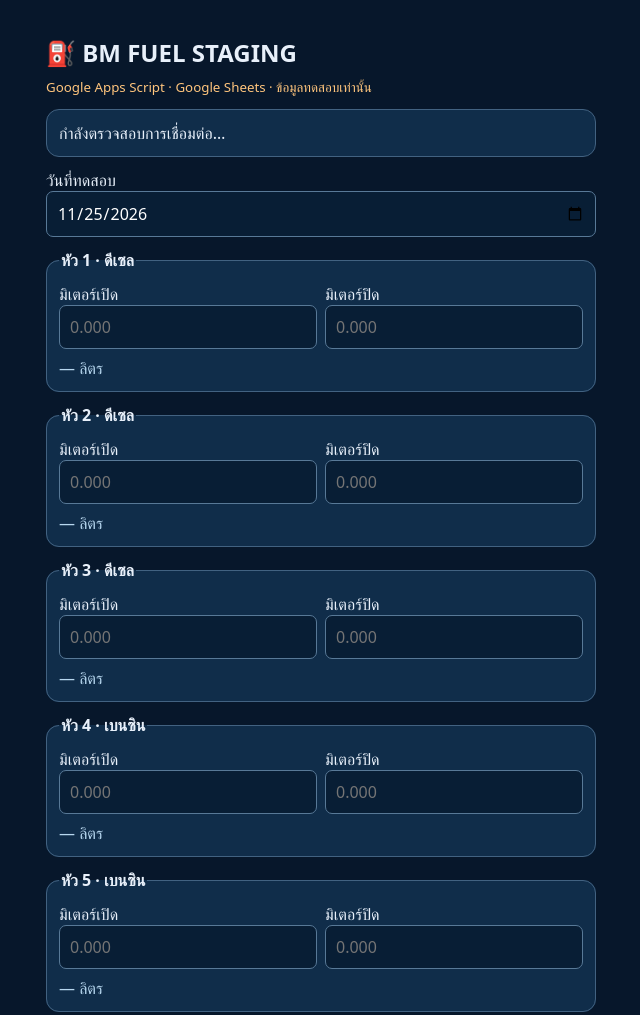
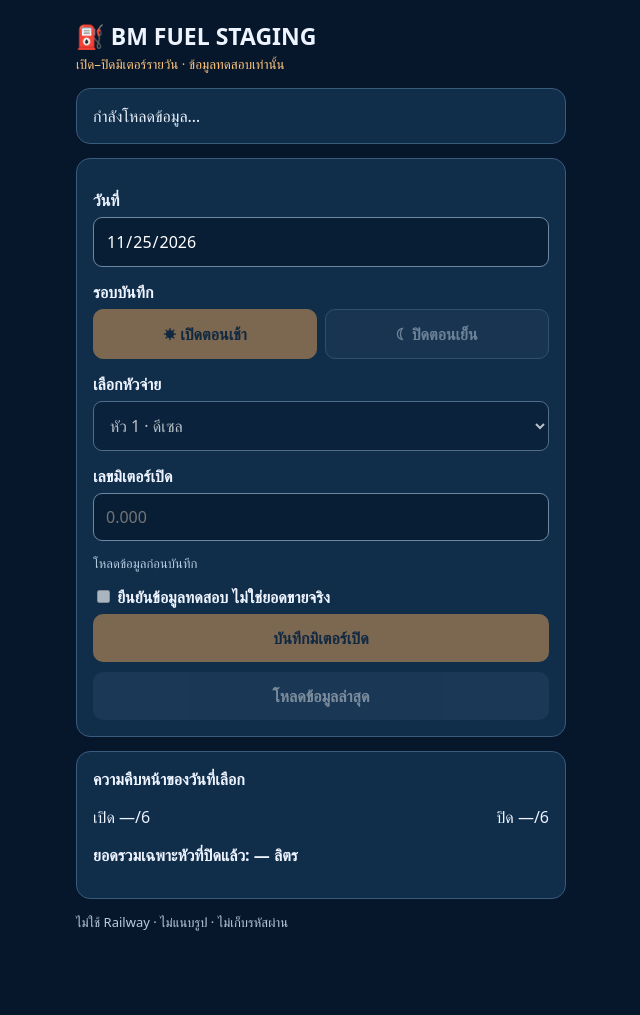
Before and after one commit to sounalinz5-maker/BM_Feel_Management_Google_Sheets_Template, a website: page staging-apps-script/Index.html in a window 1280 px wide. Shown: the top 1015 px of the page, without its empty margins (319-959 px from the left). After the commit the page ends 964 px from the top, so only its background shows below. Drawn offline with Linux system fonts and the light colour scheme.

Commit message:
STAGING v2: dropdown nozzle selection and separate morning/evening meter records

```diff
--- a/staging-apps-script/Index.html
+++ b/staging-apps-script/Index.html
@@ -1,10 +1,35 @@
 <!doctype html><html lang="th"><head><base target="_top"><style>
-*{box-sizing:border-box}body{font:16px system-ui,sans-serif;background:#07172b;color:#e8f0fa;margin:0}main{max-width:590px;margin:auto;padding:20px}h1{font-size:24px;margin-bottom:6px}small{color:#ffc57d}section,fieldset{background:#102d4a;border:1px solid #426281;border-radius:13px;padding:12px;margin:12px 0}legend{font-weight:bold}label{display:block}input{background:#081e35;border:1px solid #587997;border-radius:7px;color:white;padding:10px;font:inherit;width:100%}input[type=checkbox]{width:auto} .grid{display:grid;grid-template-columns:1fr 1fr;gap:8px}button{font:inherit;background:#ffa54e;color:#07172b;font-weight:bold;border:0;border-radius:9px;padding:13px;width:100%}button:disabled{opacity:.5}p{line-height:1.5}output{display:block;color:#b7d7ef;margin-top:8px}#status{white-space:pre-wrap;overflow-wrap:anywhere}
-</style></head><body><main><h1>⛽ BM FUEL STAGING</h1><small>Google Apps Script · Google Sheets · ข้อมูลทดสอบเท่านั้น</small><section id="status" role="status">กำลังตรวจสอบการเชื่อมต่อ…</section><form id="meters"><label>วันที่ทดสอบ<input id="day" type="date" required></label><div id="rows"></div><p><label><input id="confirm" type="checkbox" required> ยืนยันว่าเป็นข้อมูลทดสอบ ไม่ใช่ยอดขายจริง</label></p><button id="save" disabled>บันทึกทั้ง 6 หัวจ่าย</button></form><p>ไม่ใช้ Railway · ไม่แนบรูป · ไม่เก็บรหัสผ่าน</p></main><script>
-const el=id=>document.getElementById(id),form=el('meters'),save=el('save'),status=el('status');let connected=false,busy=false;
-const now=new Date();el('day').value=new Intl.DateTimeFormat('sv-SE',{timeZone:'Asia/Vientiane',year:'numeric',month:'2-digit',day:'2-digit'}).format(now);
-for(let i=1;i<=6;i++){const f=document.createElement('fieldset');f.innerHTML='<legend>หัว '+i+' · '+(i<=3?'ดีเซล':'เบนซิน')+'</legend><div class="grid"><label>มิเตอร์เปิด<input id="o'+i+'" required inputmode="decimal" pattern="[0-9]{1,10}([.][0-9]{1,3})?" placeholder="0.000"></label><label>มิเตอร์ปิด<input id="c'+i+'" required inputmode="decimal" pattern="[0-9]{1,10}([.][0-9]{1,3})?" placeholder="0.000"></label></div><output id="v'+i+'">— ลิตร</output>';el('rows').appendChild(f);f.addEventListener('input',()=>{const a=el('o'+i).value,b=el('c'+i).value;el('v'+i).textContent=a&&b&&Number(b)>=Number(a)?(Number(b)-Number(a)).toFixed(3)+' ลิตร':'— ลิตร';});}
-function fail(e){busy=false;save.disabled=!connected;status.textContent='ไม่สำเร็จ: '+(e.message||String(e));}
-google.script.run.withSuccessHandler(r=>{connected=r.ok===true&&r.source==='APPS_SCRIPT_STAGING_SAMPLE';save.disabled=!connected;status.textContent=connected?'เชื่อม Google Sheets STAGING สำเร็จ':'ยังไม่ได้ยืนยันการเชื่อมต่อ';}).withFailureHandler(fail).getStatus();
-form.addEventListener('submit',e=>{e.preventDefault();if(!connected||busy)return;const readings=Array.from({length:6},(_,j)=>({nozzle:j+1,opening:el('o'+(j+1)).value,closing:el('c'+(j+1)).value}));busy=true;save.disabled=true;status.textContent='กำลังบันทึกและตรวจสอบ 6 รายการ…';google.script.run.withSuccessHandler(r=>{busy=false;save.disabled=false;if(r.persisted===true&&r.count===6){status.textContent='บันทึกและอ่านกลับจาก Google Sheets สำเร็จ 6 หัวจ่าย';el('confirm').checked=false;}else{status.textContent='ไม่สามารถยืนยันการบันทึก กรุณาตรวจ Meter_Log';}}).withFailureHandler(fail).saveMeters({date:el('day').value,readings,confirmSample:el('confirm').checked});});
+*{box-sizing:border-box}body{margin:0;background:#07172b;color:#edf4ff;font:16px system-ui,sans-serif}main{max-width:530px;margin:auto;padding:20px}h1{font-size:23px;margin:0}small{color:#ffc57d}section{background:#102d4a;border:1px solid #395b7c;border-radius:14px;padding:16px;margin:14px 0}label{display:block;font-weight:600;margin:14px 0 6px}input,select{width:100%;color:#fff;background:#081e35;border:1px solid #6c88a3;border-radius:9px;padding:12px;font:inherit}input[readonly]{color:#b5c9dd}input[type=checkbox]{width:auto}button{border:0;background:#ffad58;color:#12253a;font:inherit;font-weight:bold;border-radius:10px;padding:13px;width:100%;cursor:pointer}button:disabled{opacity:.45;cursor:default}.grid{display:grid;grid-template-columns:1fr 1fr;gap:8px}.grid button{background:#233e5a;color:#dbe9f6;border:1px solid #5b7792}.grid button[aria-pressed=true]{background:#ffad58;color:#102234;border-color:#ffad58}.summary{display:flex;justify-content:space-between;gap:8px;flex-wrap:wrap}.line{display:flex;justify-content:space-between;border-top:1px solid #385673;padding:9px 0;font-size:14px}.muted{color:#b7cce1;font-size:13px}#status{white-space:pre-wrap;overflow-wrap:anywhere}#calc{font-size:24px;font-weight:bold;color:#a3e6bf;margin-top:10px}#reload{background:#284764;color:white;margin-top:10px}[hidden]{display:none!important}
+</style></head><body><main><h1>⛽ BM FUEL STAGING</h1><small>เปิด–ปิดมิเตอร์รายวัน · ข้อมูลทดสอบเท่านั้น</small>
+<section id="status" role="status" aria-live="polite">กำลังเชื่อมต่อ…</section><section><label for="day">วันที่</label><input type="date" id="day" required><label>รอบบันทึก</label><div class="grid"><button id="morning" type="button" aria-pressed="true">☀ เปิดตอนเช้า</button><button id="evening" type="button" aria-pressed="false">☾ ปิดตอนเย็น</button></div>
+<label for="nozzle">เลือกหัวจ่าย</label><select id="nozzle"></select>
+<form id="form"><div id="openingBox" hidden><label for="opening">มิเตอร์เปิด (บันทึกแล้ว)</label><input id="opening" readonly></div><label id="valueLabel" for="value">เลขมิเตอร์เปิด</label><input id="value" inputmode="decimal" required pattern="[0-9]{1,10}([.][0-9]{1,3})?" placeholder="0.000" autocomplete="off"><div id="calc" hidden></div><p class="muted" id="hint"></p><label><input type="checkbox" id="confirm" required> ยืนยันข้อมูลทดสอบ ไม่ใช่ยอดขายจริง</label><button id="save" disabled>บันทึกมิเตอร์เปิด</button></form><button id="reload" type="button">โหลดข้อมูลล่าสุด</button></section>
+<section><strong>ความคืบหน้าของวันที่เลือก</strong><p class="summary"><span id="opened">เปิด —/6</span><span id="closed">ปิด —/6</span></p><div id="progress"></div><p><strong>ยอดรวมเฉพาะหัวที่ปิดแล้ว: <span id="total">—</span> ลิตร</strong></p></section><p class="muted">ไม่ใช้ Railway · ไม่แนบรูป · ไม่เก็บรหัสผ่าน</p></main><script>
+const el=id=>document.getElementById(id),day=el('day'),nozzle=el('nozzle'),value=el('value'),save=el('save'),status=el('status');let phase='open',busy=false,state=null,serial=0;
+const fmt=n=>n===null?'—':Number(n).toLocaleString('en-US',{minimumFractionDigits:3,maximumFractionDigits:3});
+day.value=new Intl.DateTimeFormat('sv-SE',{timeZone:'Asia/Vientiane',year:'numeric',month:'2-digit',day:'2-digit'}).format(new Date());
+const names=n=>'หัว '+n+' · '+(n<=3?'ดีเซล':'เบนซิน');
+for(let i=1;i<=6;i++)nozzle.add(new Option(names(i),String(i)));
+function selected(){return state?.records.find(r=>r.nozzle===Number(nozzle.value));}
+function update(){
+  const r=selected(),closing=phase==='close',allowed=!!r&&(closing?r.state==='open':r.state==='empty');
+  el('morning').setAttribute('aria-pressed',String(!closing));el('evening').setAttribute('aria-pressed',String(closing));
+  [day,nozzle,el('morning'),el('evening'),el('reload')].forEach(x=>x.disabled=busy);
+  el('openingBox').hidden=!closing;el('opening').value=r?.opening!=null?fmt(r.opening):'ยังไม่บันทึก';
+  el('valueLabel').textContent=closing?'เลขมิเตอร์ปิด':'เลขมิเตอร์เปิด';
+  value.disabled=busy||!allowed;el('confirm').disabled=busy||!allowed;
+  save.disabled=busy||!allowed;save.textContent=closing?'บันทึกมิเตอร์ปิด':'บันทึกมิเตอร์เปิด';
+  el('hint').textContent=!r?'โหลดข้อมูลก่อนบันทึก':r.state==='closed'?'ปิดมิเตอร์แล้ว · ขาย '+fmt(r.liters)+' ลิตร':closing?(allowed?'เลขเปิดดึงจากข้อมูลที่บันทึกไว้':'ต้องบันทึกเลขเปิดก่อน'):(allowed?'บันทึกเลขเปิดเพียงครั้งเดียว':'บันทึกเลขเปิดแล้ว '+fmt(r.opening));
+  el('calc').hidden=!closing||!allowed||!value.value||!value.validity.valid||Number(value.value)<r?.opening;
+  if(!el('calc').hidden)el('calc').textContent=fmt((Math.round(Number(value.value)*1000)-Math.round(r.opening*1000))/1000)+' ลิตร';
+  el('opened').textContent='เปิด '+(state?.opened??'—')+'/6';el('closed').textContent='ปิด '+(state?.closed??'—')+'/6';el('total').textContent=state?fmt(state.total):'—';
+  el('progress').replaceChildren();
+  if(state)for(const x of state.records){const line=document.createElement('div');line.className='line';const a=document.createElement('span'),b=document.createElement('span');a.textContent=names(x.nozzle);b.textContent=x.state==='closed'?'ปิดแล้ว ✓':x.state==='open'?'เปิดแล้ว · รอปิด':'ยังไม่เปิด';line.append(a,b);el('progress').append(line);}
+}
+function clear(){value.value='';el('confirm').checked=false;}
+function load(){if(busy)return;const ticket=++serial;state=null;busy=true;clear();update();status.textContent='กำลังโหลดข้อมูล…';google.script.run.withSuccessHandler(r=>{if(ticket!==serial)return;busy=false;state=r?.ok&&r.source==='APPS_SCRIPT_STAGING_SAMPLE'?r:null;status.textContent=state?'เชื่อม Google Sheets STAGING สำเร็จ':'ยังไม่ยืนยันการเชื่อมต่อ';update();}).withFailureHandler(e=>{if(ticket!==serial)return;busy=false;state=null;status.textContent='โหลดไม่ได้: '+(e.message||e);update();}).getDay(day.value);}
+day.addEventListener('change',load);nozzle.addEventListener('change',()=>{clear();update();});value.addEventListener('input',update);
+el('morning').onclick=()=>{phase='open';clear();update();};el('evening').onclick=()=>{phase='close';clear();update();};el('reload').onclick=load;
+el('form').addEventListener('submit',e=>{e.preventDefault();if(busy||save.disabled||!el('form').reportValidity())return;const payload={date:day.value,nozzle:Number(nozzle.value),phase,value:value.value,confirmSample:el('confirm').checked};busy=true;update();status.textContent='กำลังบันทึกและอ่านกลับ…';google.script.run.withSuccessHandler(r=>{busy=false;state=r?.persisted===true&&r.source==='APPS_SCRIPT_STAGING_SAMPLE'?r:null;status.textContent=state?'บันทึก '+names(payload.nozzle)+' สำเร็จ · '+(payload.phase==='open'?'เปิดมิเตอร์':'ปิดมิเตอร์'):'ยังไม่ยืนยันการบันทึก โปรดโหลดข้อมูลล่าสุด';clear();update();}).withFailureHandler(err=>{busy=false;state=null;status.textContent='บันทึกไม่สำเร็จ: '+(err.message||err)+' · กดโหลดข้อมูลล่าสุดก่อนลองใหม่';update();}).saveMeter(payload);});
+load();
 </script></body></html>
```
Also changed, not shown: staging-apps-script/V2.md (added, +6 -0 lines), staging-apps-script/meter.test.mjs (added, +17 -0 lines), 2 other files.
